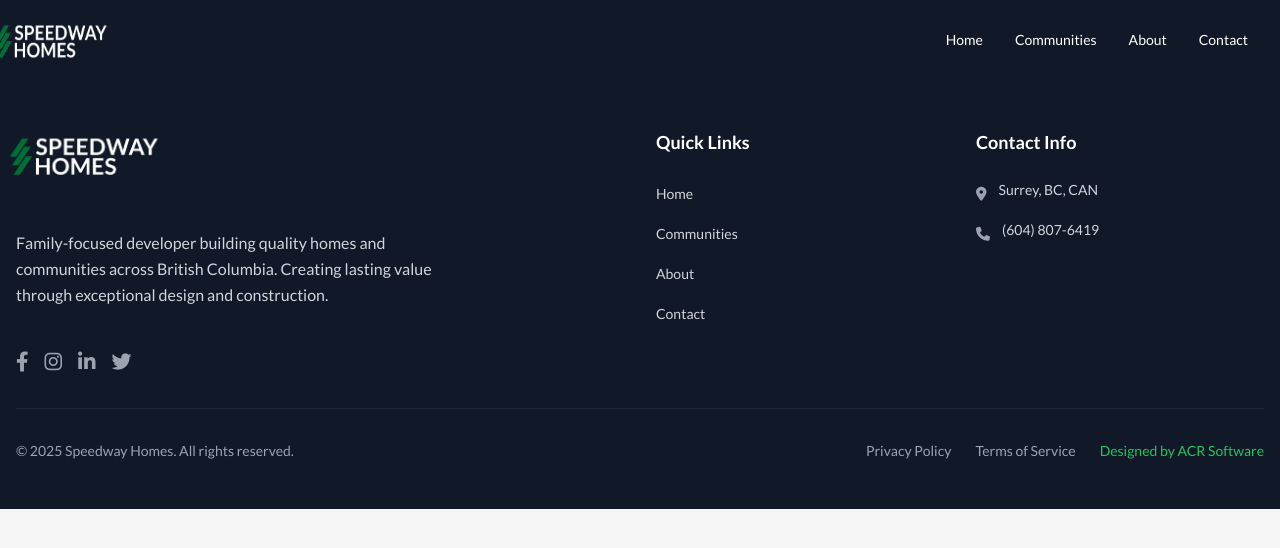
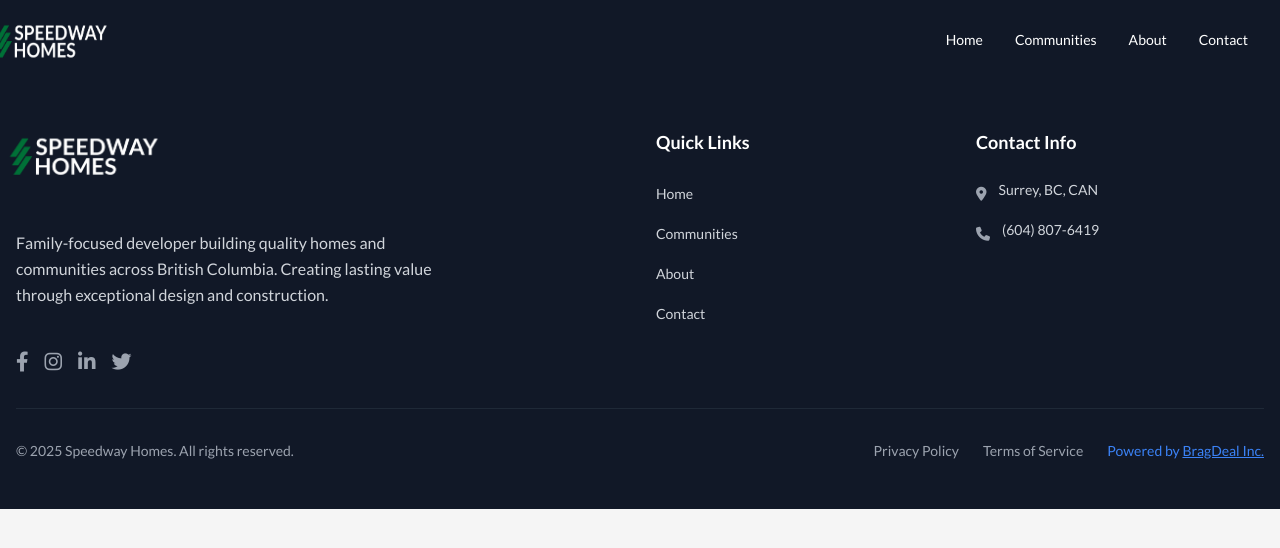
Before and after one commit to Bragdealinc/speedway, a React (Vite) app: page /communities in a window 1280 px wide. Shown: the top 548 px of the page. Built offline with nearby package versions, Linux system fonts and the light colour scheme.

Commit message:
footer updated

```diff
--- a/src/Footer/Footer.jsx
+++ b/src/Footer/Footer.jsx
@@ -169,11 +169,12 @@ const Footer = () => {
                 Terms of Service
               </a>
               <a
-                href="https://acrsoftware.ca"
-                className="text-green-500 hover:text-green-400 transition-colors duration-300 text-sm"
-              >
-                Designed by ACR Software
-              </a>
+  href="https://bragdeal.com"
+  className="text-blue-500 hover:text-blue-400 transition-colors duration-300 text-sm"
+>
+  Powered by <span className="underline">BragDeal Inc.</span>
+</a>
+
             </div>
           </div>
         </div>
```
